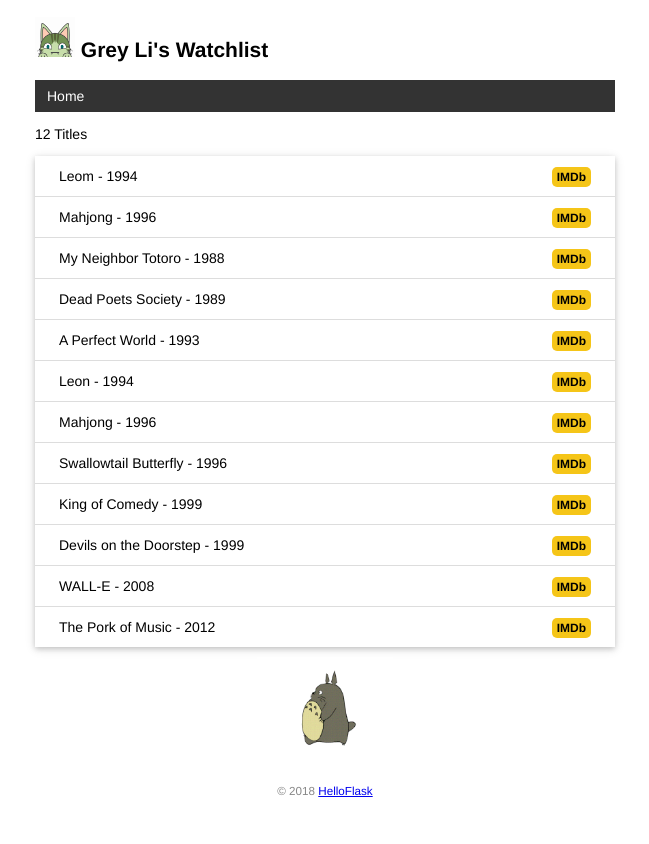
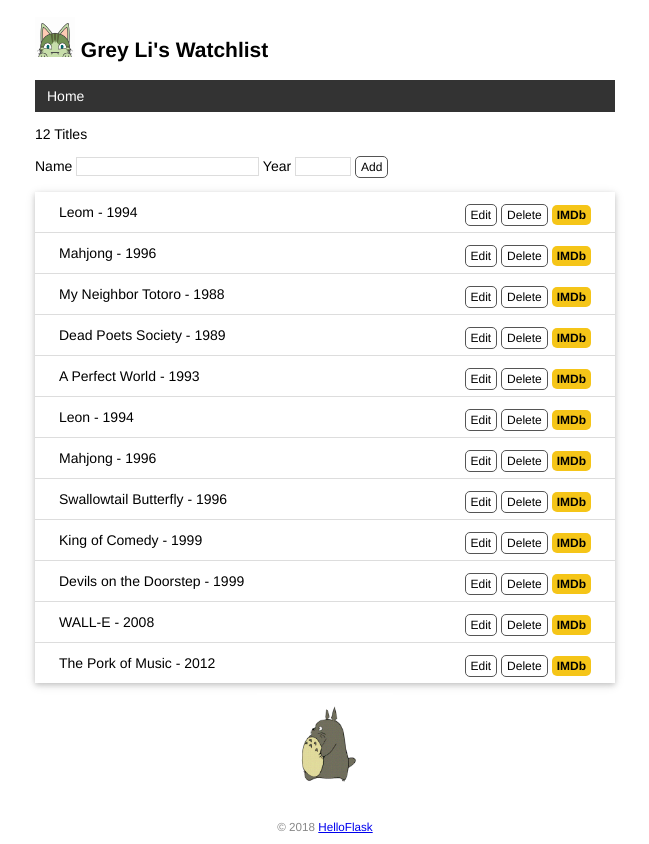
Before and after one commit to hungrySharkkk/watchlist, a Flask app: page / in a window 1280 px wide. Shown: the whole page, without its empty margins (315-964 px from the left). Before the commit the page ends 797 px from the top, so only its background shows below. Run offline with Flask 2, Linux system fonts and the light colour scheme; data comes from the database, SQL or seed files in the repository; both versions use the stored data as it was after the commit.

Commit message:
Create,edit and delete

```diff
--- a/app.py
+++ b/app.py
@@ -7,7 +7,7 @@ import sys
 import click
 
 from flask import Flask, render_template
-from flask import url_for, escape
+from flask import url_for, escape, request, redirect, flash
 from flask_sqlalchemy import SQLAlchemy
 
 WIN = sys.platform.startswith("win")
@@ -19,6 +19,7 @@ else:
 app = Flask(__name__)
 app.config["SQLALCHEMY_DATABASE_URI"] = prefix + os.path.join(app.root_path, "data.db")
 app.config["SQLALCHEMY_TRACK_MODIFICATIONS"] = False
+app.config["SECRET_KEY"] = 'dev'
 db = SQLAlchemy(app)
 
 
@@ -33,8 +34,22 @@ class Movie(db.Model):  # 表名将会是 movie
     year = db.Column(db.String(4))  # 电影年份
 
 
-@app.route("/")
+@app.route("/", methods=['GET', 'POST'])
 def index():
+    if request.method == "POST":
+        # 获取表单数据
+        title = request.form.get('title')
+        year = request.form.get('year')
+        # 验证数据
+        if not title or not year or len(year) != 4 or len(title) > 60:
+            flash("Invalid input.")
+            return redirect(url_for('index'))
+        movie = Movie(title=title, year=year)
+        db.session.add(movie)
+        db.session.commit()
+        flash("Item Created.")
+        return redirect(url_for('index'))
+
     movies = Movie.query.all()
     return render_template('index.html', movies=movies)
 
@@ -42,6 +57,36 @@ def index():
 @app.errorhandler(404)
 def page_not_found(e):
     return render_template('404.html'), 404
+
+
+@app.route('/movie/edit/<int:movie_id>', methods=['GET', 'POST'])
+def edit(movie_id):
+    movie = Movie.query.get_or_404(movie_id)
+
+    if request.method == "POST":
+        # 获取表单数据
+        title = request.form.get('title')
+        year = request.form.get('year')
+        # 验证数据
+        if not title or not year or len(year) != 4 or len(title) > 60:
+            flash("Invalid input.")
+            return redirect(url_for('edit', movie_id=movie_id))
+
+        movie.title = title
+        movie.year = year
+        db.session.commit()
+        flash("Item updated")
+        return redirect(url_for('index'))
+    return render_template('edit.html', movie=movie)
+
+@app.route('/movie/delete/<int:movie_id>', methods=['POST'])
+def delete(movie_id):
+    movie = Movie.query.get_or_404(movie_id)
+    db.session.delete(movie)
+    db.session.commit()
+    flash("Item delted.")
+    return redirect(url_for('index'))
+
 
 
 @app.cli.command()
--- a/templates/base.html
+++ b/templates/base.html
@@ -10,6 +10,10 @@
     {% endblock %}
 </head>
 <body>
+<!-- 插入到页面标题上方 -->
+{% for message in get_flashed_messages() %}
+    <div class="alert">{{ message }}</div>
+{% endfor %}
 <h2>
     <img alt="Avatar" class="avatar" src="{{ url_for('static', filename='images/avatar.png') }}">
     {{ user.name }}'s Watchlist
--- a/templates/index.html
+++ b/templates/index.html
@@ -2,11 +2,20 @@
 
 {% block content %}
 <p>{{ movies|length }} Titles</p>
+<form method="post">
+    Name <input type="text" name="title" autocomplete="off" required>
+    Year <input type="text" name="year" autocomplete="off" required>
+    <input class="btn" type="submit" name="submit" value="Add">
+</form>
 <ul class="movie-list">
     {% for movie in movies %}
     <li>
         {{ movie.title }} - {{ movie.year }}
         <span class="float-right">
+            <a class="btn" href="{{ url_for('edit',movie_id=movie.id) }}">Edit</a>
+            <form class="inline-form" method="post" action="{{ url_for('delete',movie_id=movie.id) }}">
+                <input class="btn" type="submit" name="delete" value="Delete" onclick="return confirm('Are you sure?')">
+            </form>
             <a class="imdb" href="https://www.imdb.com/find?q={{ movie.title }}" target="_blank"
                title="Find this movie in IMDb">IMDb</a>
         </span>
```
Also changed, not shown: templates/edit.html (added, +9 -0 lines), data.db. Lines whose indentation alone changed are shown as unchanged.
